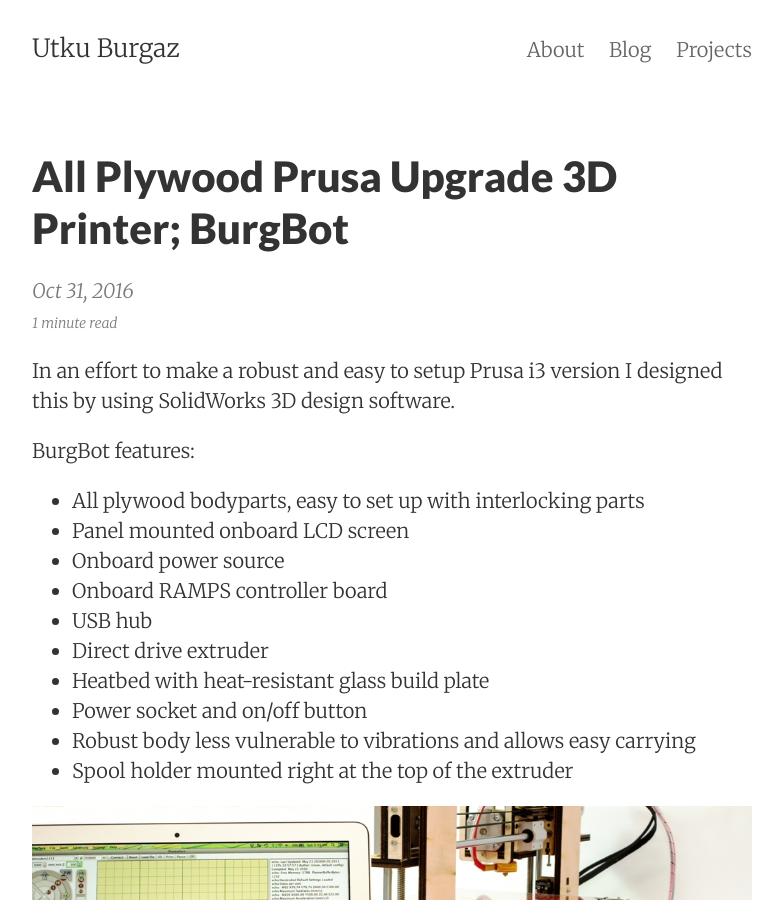
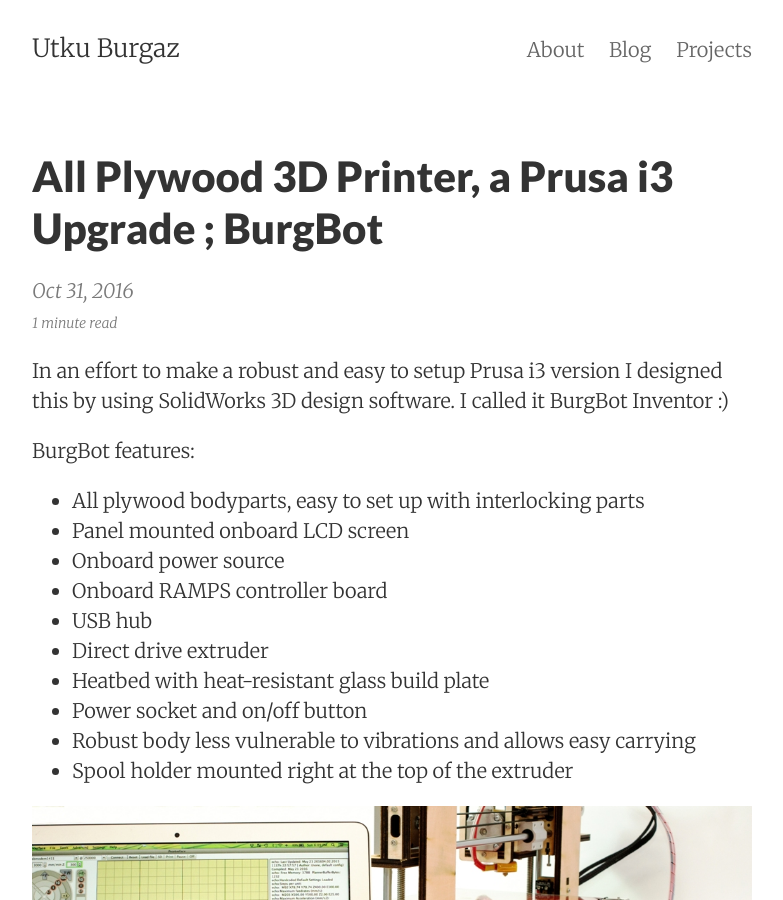
Before and after one commit to utkuburgaz/utkuburgaz.github.io, a Jekyll site: the page built from _posts/2016-10-31-all-plywood-prusa-i3-3d-printer-burgbot.md, in a window 1280 px wide and 900 px high. Shown: the whole window, without its empty margins (248-1031 px from the left). Built offline with Jekyll 4.4.1, drawn with Linux system fonts in a browser that asks for light colours.

Commit message:
Update 2016-10-31-all-plywood-prusa-i3-3d-printer-burgbot.md

```diff
--- a/_posts/2016-10-31-all-plywood-prusa-i3-3d-printer-burgbot.md
+++ b/_posts/2016-10-31-all-plywood-prusa-i3-3d-printer-burgbot.md
@@ -1,12 +1,12 @@
 ---
 layout:     post
-title:      All Plywood Prusa Upgrade 3D Printer; BurgBot
+title:      All Plywood 3D Printer, a Prusa i3 Upgrade ; BurgBot
 date:       2016-10-31
 summary:    An upgraded version of Prusa i3 3D Printer with interlocking plywood body parts.
 categories: jekyll pixyll
 ---
 
-In an effort to make a robust and easy to setup Prusa i3 version I designed this by using SolidWorks 3D design software.
+In an effort to make a robust and easy to setup Prusa i3 version I designed this by using SolidWorks 3D design software. I called it BurgBot Inventor :)
 
 BurgBot features:
 
```
